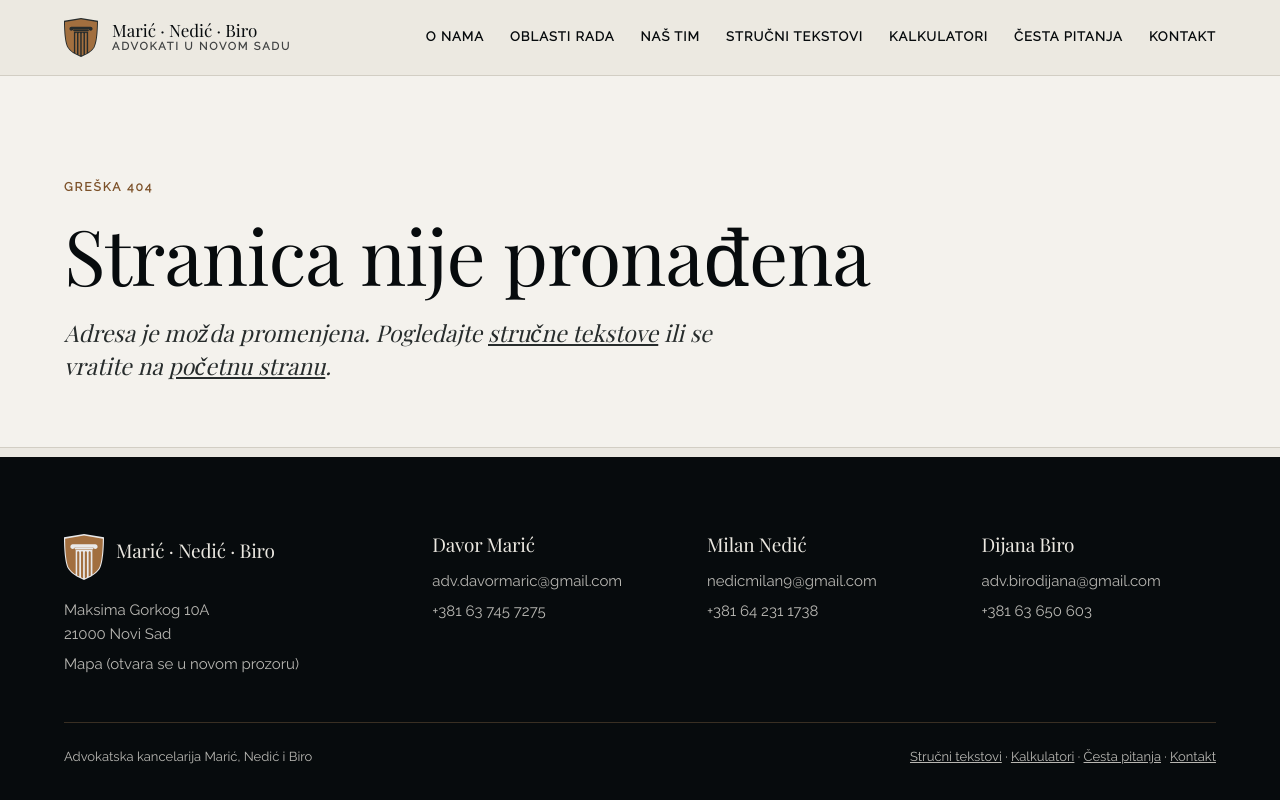
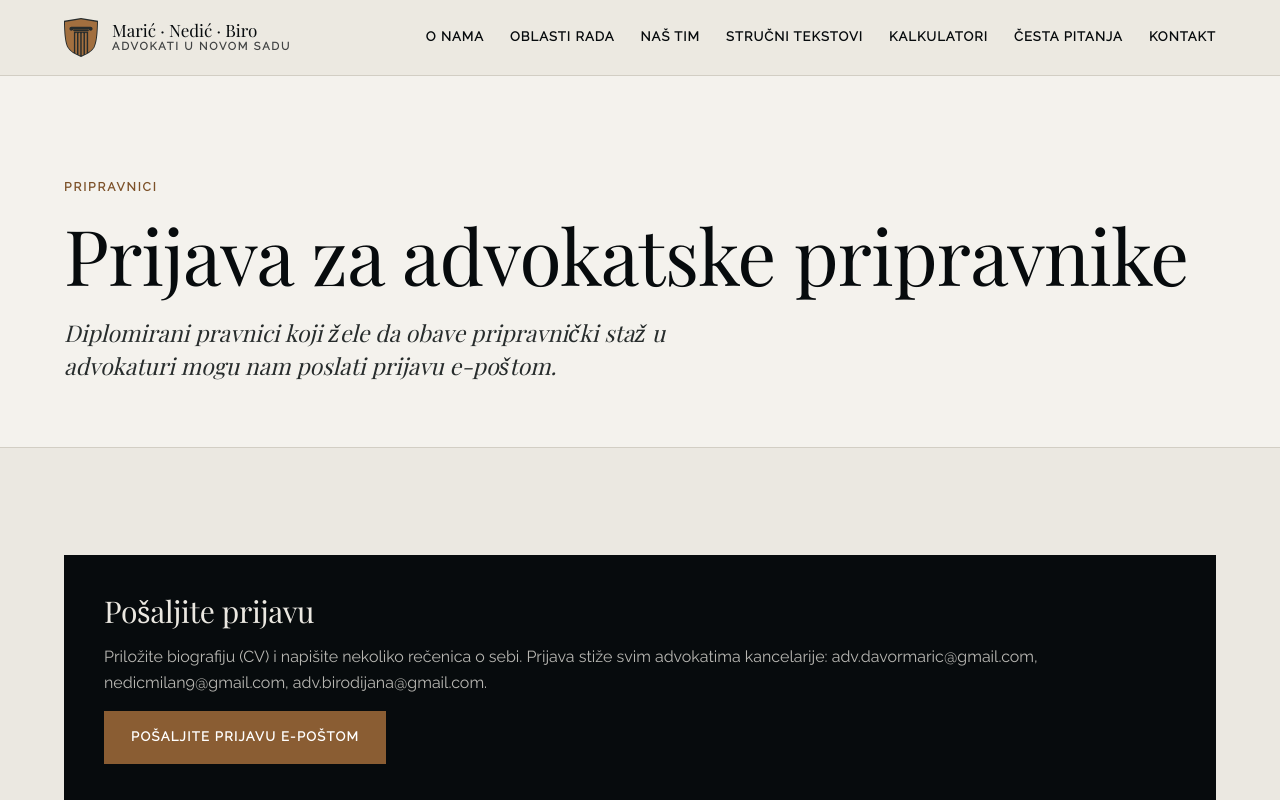
Before and after one commit to smartinov/advokatunovomsadu, a React (Vite) app: page /pripravnici in a window 1280 px wide. Shown: the top 800 px of the page. Built offline with nearby package versions, Linux system fonts and the light colour scheme.

Commit message:
feat: add a trainee application page linked from the footer and contact page

```diff
--- a/src/App.jsx
+++ b/src/App.jsx
@@ -22,6 +22,7 @@ import { CadastreFee } from "./pages/CadastreFee";
 import { PropertyTax } from "./pages/PropertyTax";
 import { Contact } from "./pages/Contact";
 import { Faq } from "./pages/Faq";
+import { Trainees } from "./pages/Trainees";
 
 function NotFound() {
   return (
@@ -51,6 +52,7 @@ const PAGES = {
   propertyTax: PropertyTax,
   contact: Contact,
   faq: Faq,
+  trainees: Trainees,
   notfound: NotFound,
 };
 
--- a/src/components/Layout.jsx
+++ b/src/components/Layout.jsx
@@ -129,7 +129,8 @@ function Footer() {
         <span>Advokatska kancelarija Marić, Nedić i Biro</span>
         <span>
           <a href={href("/tekstovi/")}>Stručni tekstovi</a> · <a href={href("/kalkulatori/")}>Kalkulatori</a> ·{" "}
-          <a href={href("/cesta-pitanja/")}>Česta pitanja</a> · <a href={href("/kontakt/")}>Kontakt</a>
+          <a href={href("/cesta-pitanja/")}>Česta pitanja</a> · <a href={href("/pripravnici/")}>Pripravnici</a> ·{" "}
+          <a href={href("/kontakt/")}>Kontakt</a>
         </span>
       </div>
     </footer>
--- a/src/pages/Contact.jsx
+++ b/src/pages/Contact.jsx
@@ -72,6 +72,12 @@ export function Contact() {
               </p>
             </div>
           ))}
+          <div className="info-block">
+            <p className="label">Pripravnici</p>
+            <p>
+              <a href={href("/pripravnici/")}>Prijava za advokatske pripravnike</a>
+            </p>
+          </div>
         </div>
 
         <form className="contact-form" onSubmit={onSubmit} aria-labelledby="form-title">
--- /dev/null
+++ b/src/pages/Trainees.jsx
@@ -0,0 +1,32 @@
+import { team } from "../content";
+
+const emails = team.map((m) => m.email);
+const mailto = `mailto:${emails.join(",")}?subject=${encodeURIComponent("Prijava za advokatskog pripravnika")}`;
+
+export function Trainees() {
+  return (
+    <>
+      <section className="page-hero">
+        <div className="container">
+          <p className="label">Pripravnici</p>
+          <h1>Prijava za advokatske pripravnike</h1>
+          <p className="lede">
+            Diplomirani pravnici koji žele da obave pripravnički staž u advokaturi mogu nam poslati prijavu e-poštom.
+          </p>
+        </div>
+      </section>
+      <div className="container list-section">
+        <section className="cta-card" aria-labelledby="apply-title">
+          <h2 id="apply-title">Pošaljite prijavu</h2>
+          <p>
+            Priložite biografiju (CV) i napišite nekoliko rečenica o sebi. Prijava stiže svim advokatima kancelarije:{" "}
+            {emails.join(", ")}.
+          </p>
+          <a href={mailto} className="btn btn-primary">
+            Pošaljite prijavu e-poštom
+          </a>
+        </section>
+      </div>
+    </>
+  );
+}
--- a/src/routes.js
+++ b/src/routes.js
@@ -87,6 +87,13 @@ export const routes = [
       "Kako zakazati sastanak sa advokatom u Novom Sadu, šta poneti na prvi sastanak i kako se obračunavaju troškovi advokata i sudske takse.",
   },
   {
+    path: "/pripravnici/",
+    page: "trainees",
+    title: "Advokatski pripravnici | Advokati u Novom Sadu",
+    description:
+      "Prijava za pripravnički staž u advokatskoj kancelariji Marić, Nedić i Biro u Novom Sadu. Pošaljite biografiju e-poštom.",
+  },
+  {
     path: "/kontakt/",
     page: "contact",
     title: "Kontakt | Advokati Marić, Nedić i Biro, Novi Sad",
```
